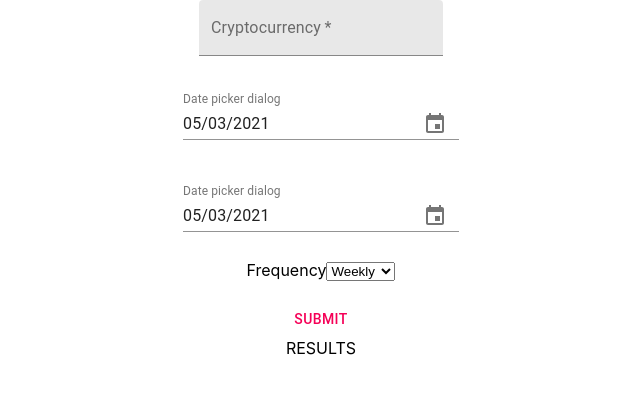
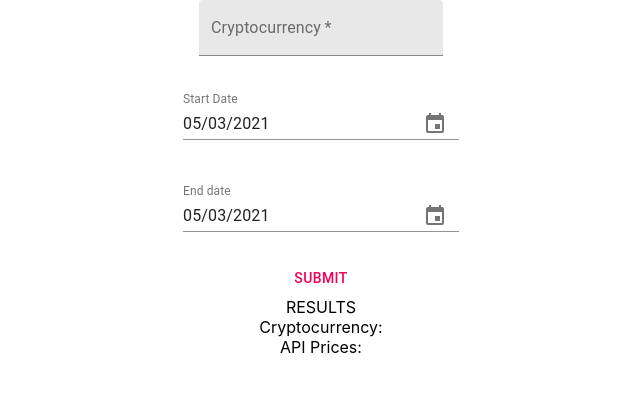
Before and after one commit to joshuayannix/dca_crypto, a React (Create React App) app: page / in a window 1280 px wide. Shown: the top 394 px of the page, without its empty margins (319-959 px from the left). Built offline with nearby package versions, Linux system fonts and the light colour scheme.

Commit message:
api responses stored in state, rendered out in sub components

```diff
--- a/src/App.js
+++ b/src/App.js
@@ -5,15 +5,20 @@ import DateFnsUtils from '@date-io/date-fns';
 import Button from '@material-ui/core/Button';
 import 'date-fns';
 import TextField from '@material-ui/core/TextField';
-
+import axios from 'axios';
+import PriceComponent from './PriceComponent';
 
 
 function App() {
+
+
   const [selectedDate, handleDateChange] = useState(new Date());
   const [selectedEndDate, handleEndDateChange] = useState(new Date());
-  const [price, setPrice] = useState([])
   const [crypto, setCrypto] = useState('')
+  const [months, setMonths] = useState([])
+  const [apiPrices, setApiPrices] = useState([])
 
+  // Add Months method
   function addMonths(date, months) {
     let copiedDate = new Date(date.getTime())
     var d = copiedDate.getDate();
@@ -22,10 +27,10 @@ function App() {
         copiedDate.setDate(0);
     }
     return copiedDate;
-}
+  }
 
-
-const calculateMonthlyDates = (start, end) => {
+  // Calculate number of months in between start and end dates
+  const calculateMonthlyDates = (start, end) => {
     let months = end.getMonth() - start.getMonth()
     let dates = [start]
 
@@ -36,24 +41,46 @@ const calculateMonthlyDates = (start, end) => {
     return dates
   }
 
-  const apiGet = (crypto, day, month, year) => {
-    fetch(`https://api.coingecko.com/api/v3/coins/${crypto}/history?date=${day}-${month}-${year}&localization=false`)
-    .then(res => res.json())
-    .then(json => {
-      console.log(json.market_data.current_price.usd)
-      setPrice(json.market_data.current_price.usd)
-    })
+  // const apiFetch = (crypto, day, month, year) => {
+  //   fetch(`https://api.coingecko.com/api/v3/coins/${crypto}/history?date=${day}-${month}-${year}&localization=false`)
+  //   .then(res => res.json())
+  //   .then(json => {
+  //     let jsonResponse = json.market_data.current_price.usd
+  //     // update the array of prices
+  //     setApiPrices(arr => [...arr, jsonResponse])
+  //   })
+  // }
+
+  const apiAxios = (crypto, day, month, year) => {
+    axios
+      .get(
+        `https://api.coingecko.com/api/v3/coins/${crypto}/history?date=${day}-${month}-${year}&localization=false`
+      )
+      .then(res => {
+        console.log(res.data)
+        let jsonResponse = res.data.market_data.current_price.usd
+        setApiPrices(arr => [...arr, {day, month, year, jsonResponse}])
+      })
+      .catch(error => console.log('Error from apiAxios:', error));
   }
+
 
   const onSubmit = e => {
     e.preventDefault()
-    console.log('onSubmit selectedDate', selectedDate)
-    console.log('onSubmit selectedEndDate', selectedEndDate)
-    console.log(calculateMonthlyDates(selectedDate,selectedEndDate))
 
+    // Calculate all the month times between the dates, and update the months array
+    let monthTimes = calculateMonthlyDates(selectedDate,selectedEndDate)
+    setMonths(monthTimes)
 
-    apiGet(crypto, selectedDate.getDate(), selectedDate.getMonth() + 1, selectedDate.getFullYear())
+    // For each month time in the months array, we need to call the API to get a price
+    // Add these prices to the apiPrices array
 
+    for(let i=0; i<months.length; i++) {
+      console.log('looping')
+      apiAxios(crypto, months[i].getDate(), months[i].getMonth() + 1, months[i].getFullYear())
+    }
+    //apiFetch(crypto, selectedDate.getDate(), selectedDate.getMonth() + 1, selectedDate.getFullYear())
+    console.log('apiPrices:', apiPrices)
   };
 
   const changeCrypto = e => {
@@ -77,15 +104,13 @@ const calculateMonthlyDates = (start, end) => {
         />
 
         <br/>
-
-
         <br/>
 
         <MuiPickersUtilsProvider utils={DateFnsUtils}>
           <KeyboardDatePicker
             margin="normal"
             id="date-picker-dialog"
-            label="Date picker dialog"
+            label="Start Date"
             format="MM/dd/yyyy"
             value={selectedDate}
             onChange={handleDateChange}
@@ -94,14 +119,15 @@ const calculateMonthlyDates = (start, end) => {
             }}
           />
         </MuiPickersUtilsProvider>
+
         <br/>
         <br/>
 
         <MuiPickersUtilsProvider utils={DateFnsUtils}>
           <KeyboardDatePicker
             margin="normal"
-            id="date-picker-dialog"
-            label="Date picker dialog"
+            id="end-date-picker-dialog"
+            label="End date"
             format="MM/dd/yyyy"
             value={selectedEndDate}
             onChange={handleEndDateChange}
@@ -113,26 +139,29 @@ const calculateMonthlyDates = (start, end) => {
         <br/>
         <br/>
 
-        <label>Frequency
-          <select>
-            <option>Weekly</option>
-            <option>Monthly</option>
-            <option>Daily</option>
-          </select>
-        </label>
-        <br/>
-        <br/>
 
         <Button
           type='submit'
           color='secondary'
-        >submit</Button>
+        >submit
+        </Button>
       </form>
 
       <div>
         RESULTS
-        <div>{price}</div>
-
+        <br/>
+        Cryptocurrency: {crypto}
+        <div>API Prices:</div>
+        {apiPrices.map(api => {
+          return (
+            <PriceComponent
+              day={api.day}
+              month={api.month}
+              year={api.year}
+              jsonResponse={api.jsonResponse}
+            />
+          )
+        })}
 
       </div>
 
--- /dev/null
+++ b/src/PriceComponent.js
@@ -0,0 +1,12 @@
+import React from 'react'
+
+const PriceComponent = ({day, month, year, jsonResponse}) => {
+    return (
+        <div>
+            <p>Day: {day}, Month:{month}, Year:{year}, Price:{jsonResponse}</p>
+
+        </div>
+    )
+}
+
+export default PriceComponent
```
